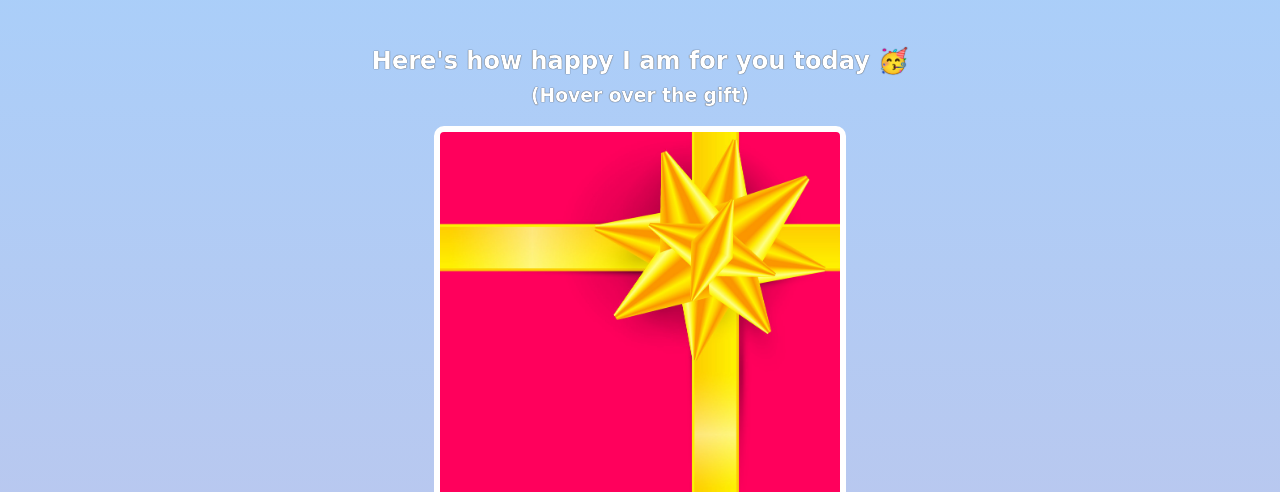
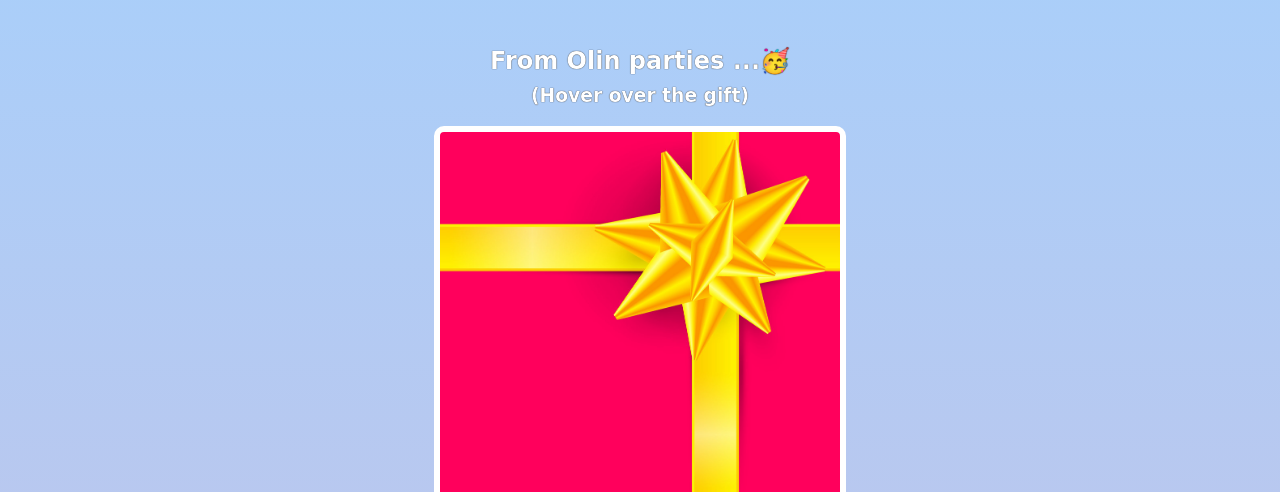
Before and after one commit to lacey-wisdom/birthday-GIFt-site, a plain HTML site: page index.html in a window 1280 px wide. Shown: the part 308-800 px from the top of the page. Drawn offline with Linux system fonts and the light colour scheme; files whose address does not match are found by name; a web font is replaced by a local one.

Commit message:
Update index.html

```diff
--- a/index.html
+++ b/index.html
@@ -14,7 +14,7 @@
         </div>
 
         <div class="gift-section">
-            <h2 class="gift-title">Here's how happy I am for you today 🥳</h2>
+            <h2 class="gift-title">From Olin parties ...🥳</h2>
             <h3 class="gift-hint">(Hover over the gift)</h3>
             <div class="gift-img" id="gift-img-happy"></div>
         </div>
```
